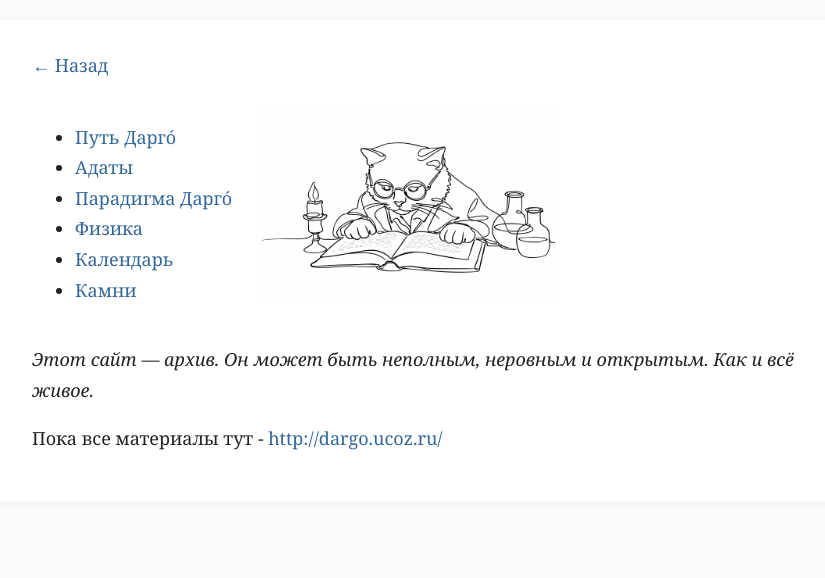
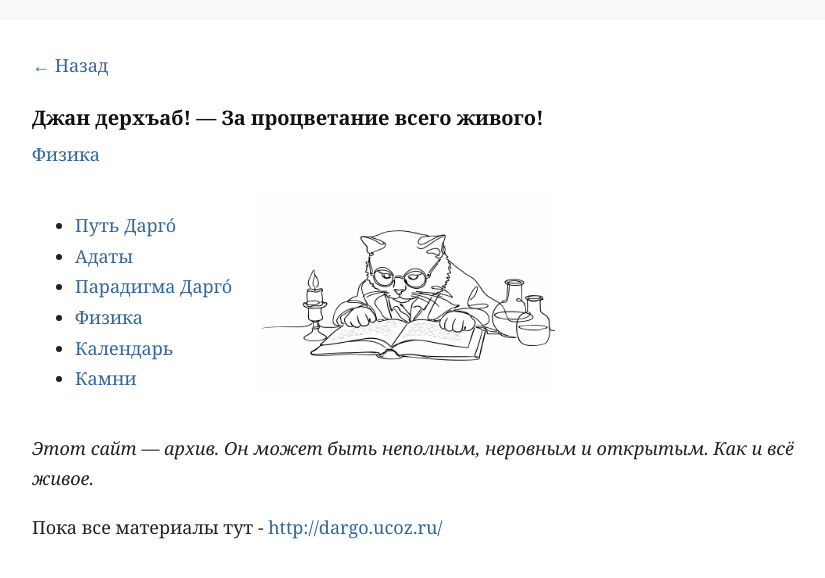
Before and after one commit to dargomag/dargomag.github.io, a Jekyll site: the page built from index.md, in a window 1280 px wide. Shown: the top 578 px of the page, without its empty margins (208-1033 px from the left). Built offline with Jekyll 4.4.1, drawn with Linux system fonts in a browser that asks for light colours; our own code applies the rules of GitHub Pages for plain Markdown files.

Commit message:
Update default.html

```diff
--- a/_layouts/default.html
+++ b/_layouts/default.html
@@ -21,5 +21,6 @@
     <script>MathJax = { tex: { inlineMath: [['$', '$'], ['\\(', '\\)']], displayMath: [['$$', '$$'], ['\\[', '\\]']] }, svg: { fontCache: 'global' } };</script>
     <script src="https://cdn.jsdelivr.net/npm/mathjax@3/es5/tex-svg.js" async></script>
 </head>
-<body><div class="container"><a class="back-link" href="javascript:history.back()">← Назад</a>{{ content }}</div></body>
+<body><div class="container"><a class="back-link" href="javascript:history.back()">← Назад</a><a href="/" style="display:block;font-size:20px;font-weight:bold;color:#111;text-decoration:none;margin-bottom:4px">Джан дерхъаб! — За процветание всего живого!</a>
+        <a href="/physics/" style="display:block;margin-bottom:20px;color:#336699">Физика</a>{{ content }}</div></body>
 </html>
```
